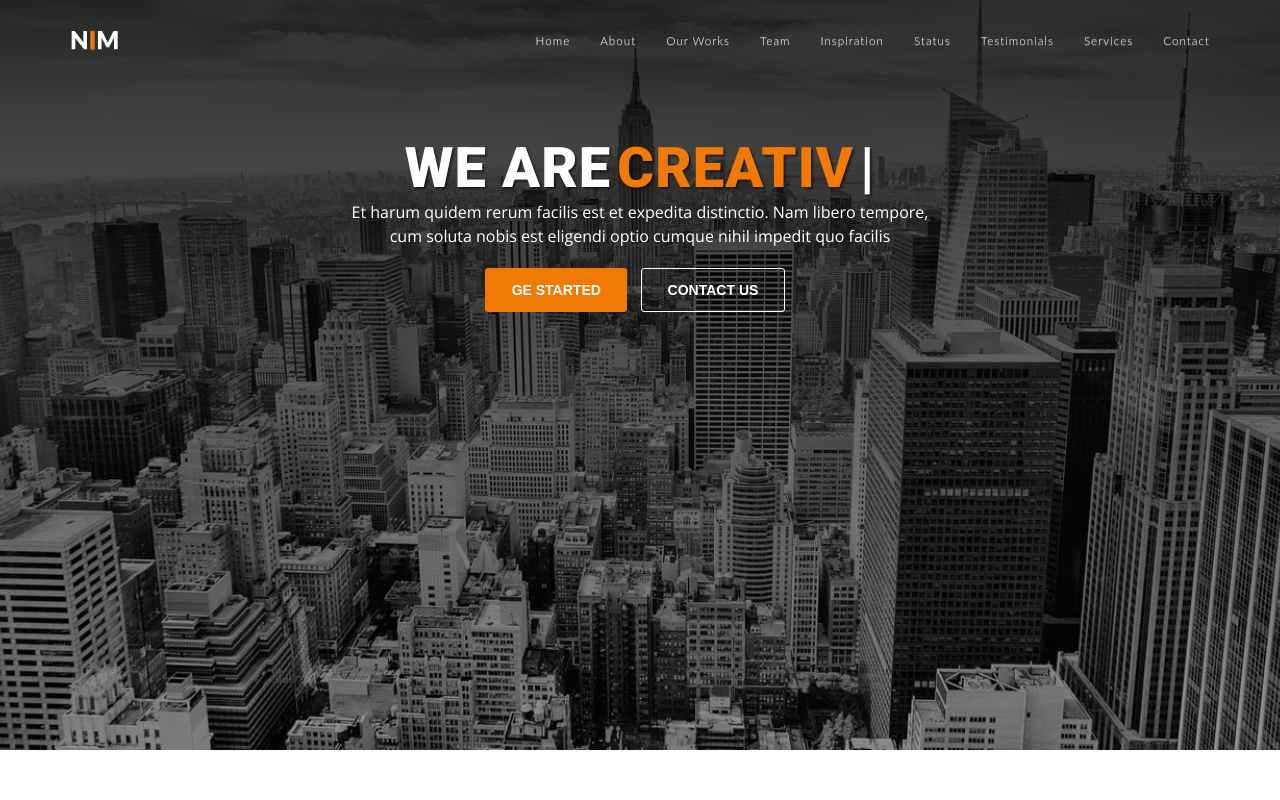
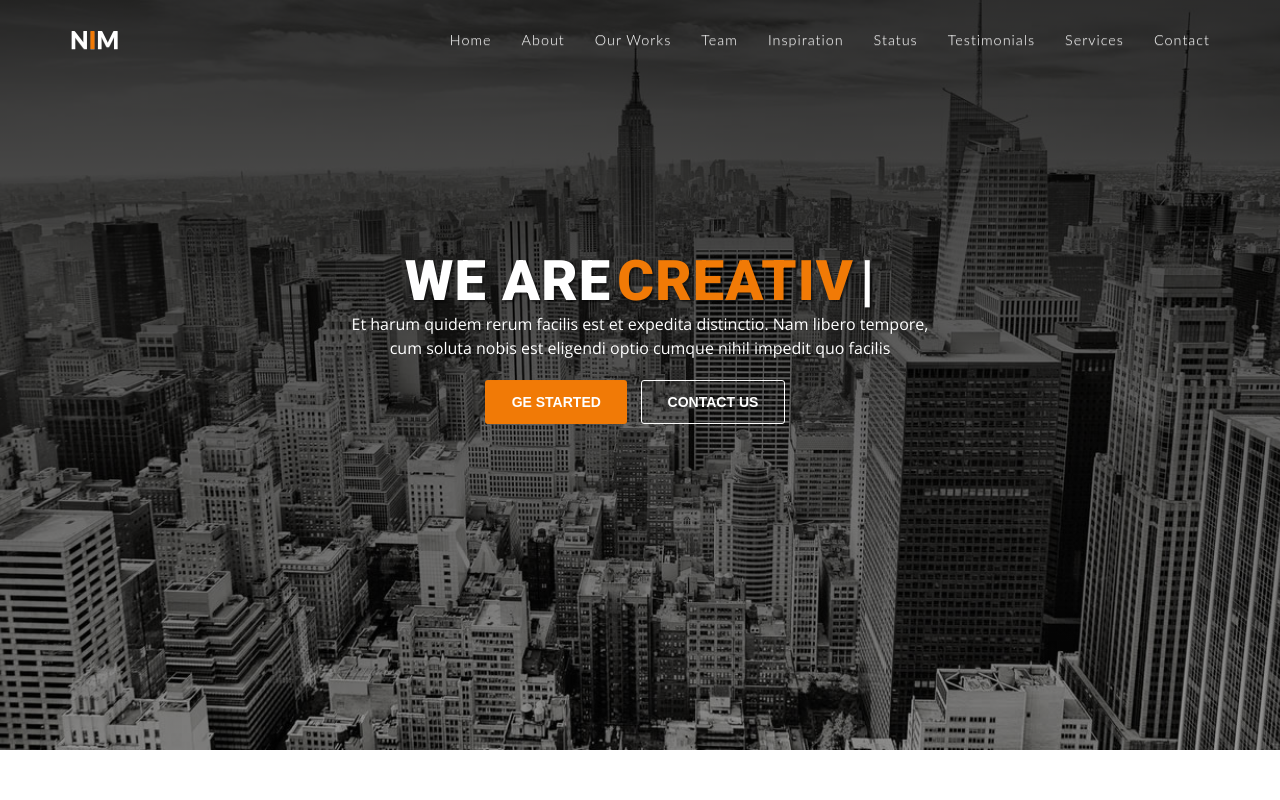
Before and after one commit to lightitfly/homepage, a plain HTML site: page index.html in a window 1280 px wide. Shown: the top 800 px of the page. Drawn offline with nearby package versions, Linux system fonts and the light colour scheme.

Commit message:
small change

```diff
--- a/css/style.css
+++ b/css/style.css
@@ -377,8 +377,8 @@ color:#fff;
 
 	color: #fafafa;
 	letter-spacing: 1px;
-        font-size:.73em;
-       //text-shadow:1px 0px rgba(0,0,0,0.5);
+        font-size:.90em;
+       /*//text-shadow:1px 0px rgba(0,0,0,0.5);*/
 }
 
 .navbar-default .navbar-nav > .active > a,
@@ -457,7 +457,7 @@ p.lead
 	-ms-transform: translateY(-50%);
 	transform: translateY(-50%);
 	position: absolute;
-	top: 30%;
+	top: 45%;
 	left: 0;
 	right: 0;
 }
--- a/index.html
+++ b/index.html
@@ -166,7 +166,7 @@ VERSION : 1.1
      <section class="recent-works text-center" id="two">
       <div class="container">
         <div class="row">
-          <div class="col-md-12">
+          <div class="col-md-12 text-center black">
               <h3 class="title">Recent <span class="themecolor">Works</span></h3>
             <p class="a-slog">Lorem ipsum dolor sit amet ne onsectetuer adipiscing elit. Aenean commodo ligula eget dolor in tashin ty</p>
           </div>
```
